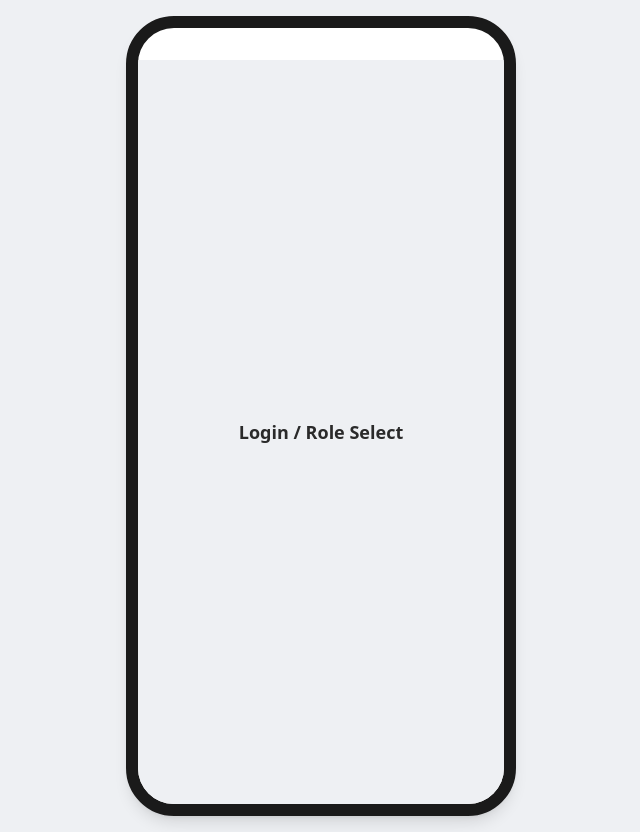
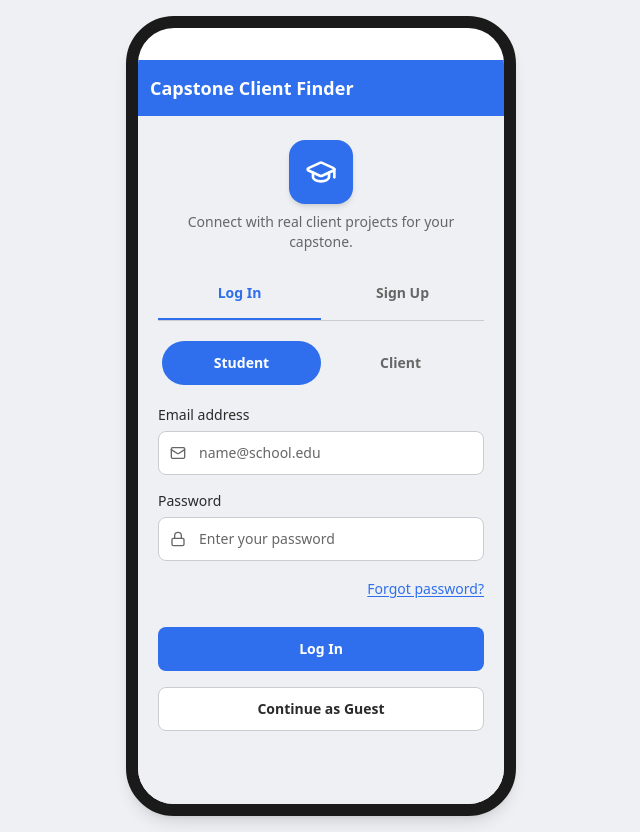
Before and after one commit to Elydia04/CapFind, a React (Vite) app: page /login in a window 1280 px wide. Shown: the whole page, without its empty margins (319-959 px from the left). Built offline with nearby package versions, Linux system fonts and the light colour scheme.

Commit message:
step 4: screen 1 - login / role select

```diff
--- a/src/components/FormField.tsx
+++ b/src/components/FormField.tsx
@@ -1,14 +1,15 @@
 import { TriangleAlert } from 'lucide-react'
 import { useId } from 'react'
-import type { InputHTMLAttributes, ReactNode } from 'react'
+import type { InputHTMLAttributes, ReactNode, Ref } from 'react'
 
 export type FormFieldProps = {
   label: string
   icon?: ReactNode
   error?: string
+  inputRef?: Ref<HTMLInputElement>
 } & Omit<InputHTMLAttributes<HTMLInputElement>, 'className'>
 
-export function FormField({ label, icon, error, id, ...rest }: FormFieldProps) {
+export function FormField({ label, icon, error, id, inputRef, ...rest }: FormFieldProps) {
   const generatedId = useId()
   const inputId = id ?? generatedId
   const errorId = `${inputId}-error`
@@ -29,6 +30,7 @@ export function FormField({ label, icon, error, id, ...rest }: FormFieldProps) {
         ) : null}
         <input
           id={inputId}
+          ref={inputRef}
           aria-invalid={error ? true : undefined}
           aria-describedby={error ? errorId : undefined}
           className={[
--- a/src/screens/LoginScreen.tsx
+++ b/src/screens/LoginScreen.tsx
@@ -1,7 +1,244 @@
+import { GraduationCap, Lock, Mail } from 'lucide-react'
+import { useEffect, useRef, useState } from 'react'
+import type { FormEvent, KeyboardEvent } from 'react'
+import { useNavigate } from 'react-router-dom'
+import { AppBar } from '../components/AppBar'
+import { Button } from '../components/Button'
+import { FormField } from '../components/FormField'
+import { SegmentedControl } from '../components/SegmentedControl'
+import { useApp } from '../context/AppContext'
+
+type TabValue = 'login' | 'signup'
+type Role = 'student' | 'client'
+
+type FieldErrors = {
+  fullName?: string
+  email?: string
+  password?: string
+}
+
+const TABS: readonly { value: TabValue; label: string }[] = [
+  { value: 'login', label: 'Log In' },
+  { value: 'signup', label: 'Sign Up' },
+]
+
 export function LoginScreen() {
+  const navigate = useNavigate()
+  const { login } = useApp()
+
+  const [tab, setTab] = useState<TabValue>('login')
+  const [role, setRole] = useState<Role>('student')
+  const [fullName, setFullName] = useState('')
+  const [email, setEmail] = useState('')
+  const [password, setPassword] = useState('')
+  const [errors, setErrors] = useState<FieldErrors>({})
+  const [loading, setLoading] = useState(false)
+
+  const fullNameRef = useRef<HTMLInputElement>(null)
+  const emailRef = useRef<HTMLInputElement>(null)
+  const passwordRef = useRef<HTMLInputElement>(null)
+  const tabRefs = useRef<Record<TabValue, HTMLButtonElement | null>>({
+    login: null,
+    signup: null,
+  })
+  const timerRef = useRef<number | null>(null)
+
+  useEffect(
+    () => () => {
+      if (timerRef.current !== null) {
+        window.clearTimeout(timerRef.current)
+      }
+    },
+    [],
+  )
+
+  const switchTab = (value: TabValue) => {
+    setTab(value)
+    setErrors({})
+  }
+
+  const handleTabKeyDown = (event: KeyboardEvent<HTMLButtonElement>) => {
+    if (event.key === 'ArrowRight' || event.key === 'ArrowLeft') {
+      event.preventDefault()
+      const next: TabValue = tab === 'login' ? 'signup' : 'login'
+      switchTab(next)
+      tabRefs.current[next]?.focus()
+    }
+  }
+
+  const handleSubmit = (event: FormEvent<HTMLFormElement>) => {
+    event.preventDefault()
+
+    const nextErrors: FieldErrors = {}
+    if (tab === 'signup' && fullName.trim() === '') {
+      nextErrors.fullName = 'Enter your full name.'
+    }
+    if (email.trim() === '') {
+      nextErrors.email = 'Enter your email address.'
+    }
+    if (password.trim() === '') {
+      nextErrors.password = 'Enter your password.'
+    }
+
+    setErrors(nextErrors)
+
+    const firstEmpty = nextErrors.fullName
+      ? fullNameRef
+      : nextErrors.email
+        ? emailRef
+        : nextErrors.password
+          ? passwordRef
+          : null
+
+    if (firstEmpty) {
+      firstEmpty.current?.focus()
+      return
+    }
+
+    const displayName = fullName.trim() || email.trim()
+    setLoading(true)
+    timerRef.current = window.setTimeout(() => {
+      login(displayName)
+      navigate('/browse')
+    }, 600)
+  }
+
+  const handleGuest = () => {
+    login('Guest')
+    navigate('/browse')
+  }
+
   return (
-    <main className="flex flex-1 items-center justify-center bg-page p-6">
-      <h1 className="text-lg font-bold text-ink">Login / Role Select</h1>
-    </main>
+    <div className="flex flex-1 flex-col overflow-hidden">
+      <AppBar title="Capstone Client Finder" />
+
+      <main className="flex-1 overflow-y-auto bg-page px-5 py-6">
+        <div className="flex flex-col items-center gap-2 pb-6 text-center">
+          <span className="flex h-16 w-16 items-center justify-center rounded-2xl bg-primary text-white shadow-md">
+            <GraduationCap className="h-8 w-8" aria-hidden="true" />
+          </span>
+          <p className="text-sm text-muted">
+            Connect with real client projects for your capstone.
+          </p>
+        </div>
+
+        <div role="tablist" aria-label="Log in or sign up" className="flex border-b border-line">
+          {TABS.map(({ value, label }) => {
+            const isActive = value === tab
+            return (
+              <button
+                key={value}
+                id={`tab-${value}`}
+                ref={(element) => {
+                  tabRefs.current[value] = element
+                }}
+                type="button"
+                role="tab"
+                aria-selected={isActive}
+                aria-controls="auth-panel"
+                tabIndex={isActive ? 0 : -1}
+                onClick={() => switchTab(value)}
+                onKeyDown={handleTabKeyDown}
+                className={[
+                  'min-h-11 flex-1 border-b-2 pb-2 text-sm font-semibold transition-colors',
+                  isActive
+                    ? 'border-primary text-primary'
+                    : 'border-transparent text-muted hover:text-ink',
+                ].join(' ')}
+              >
+                {label}
+              </button>
+            )
+          })}
+        </div>
+
+        <form
+          id="auth-panel"
+          role="tabpanel"
+          aria-labelledby={`tab-${tab}`}
+          onSubmit={handleSubmit}
+          className="flex flex-col gap-4 pt-4"
+        >
+          <SegmentedControl
+            ariaLabel="Select your role"
+            value={role}
+            onChange={setRole}
+            options={[
+              { value: 'student', label: 'Student' },
+              { value: 'client', label: 'Client' },
+            ]}
+          />
+
+          {tab === 'signup' ? (
+            <FormField
+              label="Full name"
+              placeholder="Jordan Diaz"
+              value={fullName}
+              inputRef={fullNameRef}
+              error={errors.fullName}
+              autoComplete="name"
+              onChange={(event) => {
+                setFullName(event.target.value)
+                if (errors.fullName) {
+                  setErrors((previous) => ({ ...previous, fullName: undefined }))
+                }
+              }}
+            />
+          ) : null}
+
+          <FormField
+            label="Email address"
+            type="email"
+            placeholder="name@school.edu"
+            icon={<Mail className="h-4 w-4" />}
+            value={email}
+            inputRef={emailRef}
+            error={errors.email}
+            autoComplete="email"
+            onChange={(event) => {
+              setEmail(event.target.value)
+              if (errors.email) {
+                setErrors((previous) => ({ ...previous, email: undefined }))
+              }
+            }}
+          />
+
+          <div className="flex flex-col gap-1.5">
+            <FormField
+              label="Password"
+              type="password"
+              placeholder="Enter your password"
+              icon={<Lock className="h-4 w-4" />}
+              value={password}
+              inputRef={passwordRef}
+              error={errors.password}
+              autoComplete="current-password"
+              onChange={(event) => {
+                setPassword(event.target.value)
+                if (errors.password) {
+                  setErrors((previous) => ({ ...previous, password: undefined }))
+                }
+              }}
+            />
+            <div className="flex justify-end">
+              <button
+                type="button"
+                className="min-h-11 text-sm font-medium text-primary underline underline-offset-2"
+              >
+                Forgot password?
+              </button>
+            </div>
+          </div>
+
+          <Button type="submit" fullWidth loading={loading}>
+            {loading ? 'Logging in…' : 'Log In'}
+          </Button>
+
+          <Button type="button" variant="secondary" fullWidth onClick={handleGuest}>
+            Continue as Guest
+          </Button>
+        </form>
+      </main>
+    </div>
   )
 }
```
